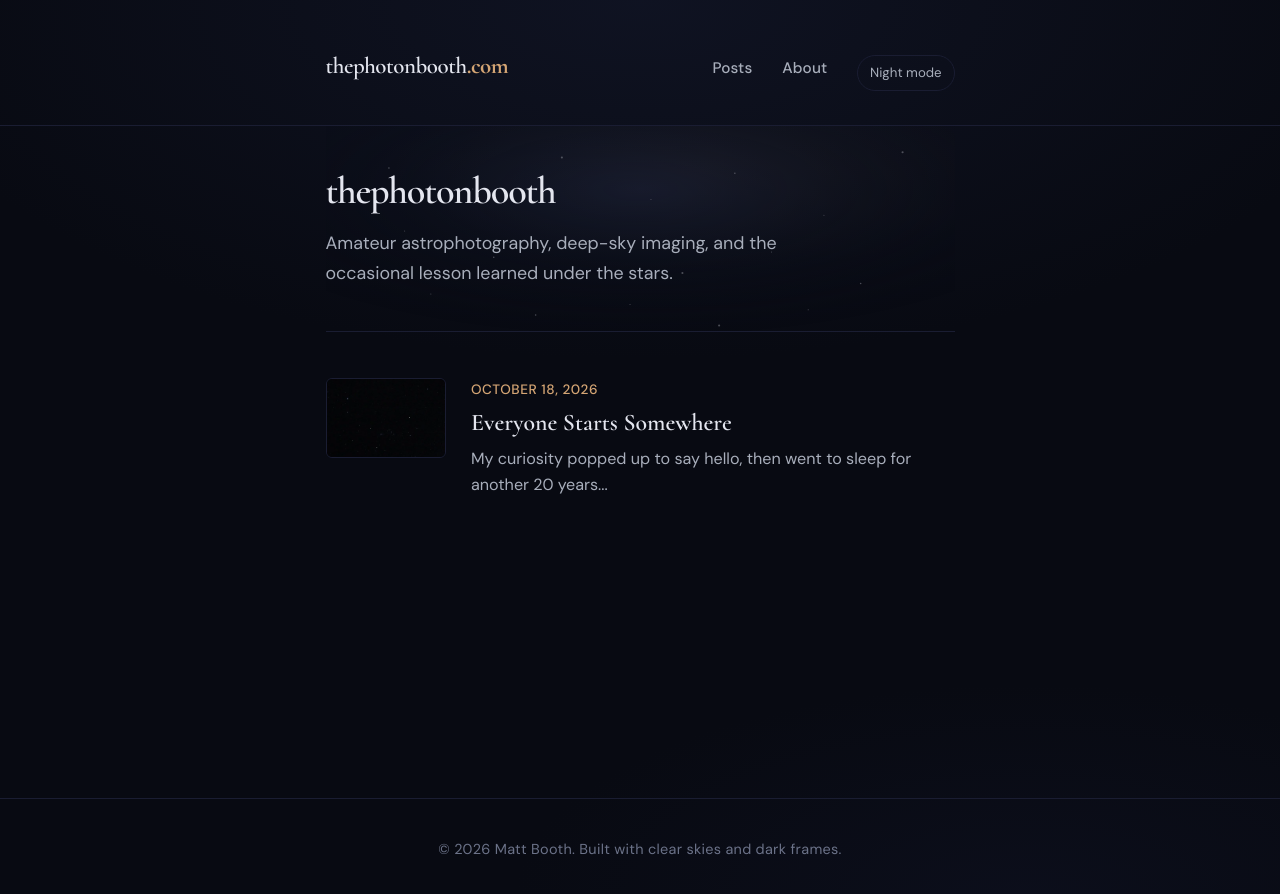
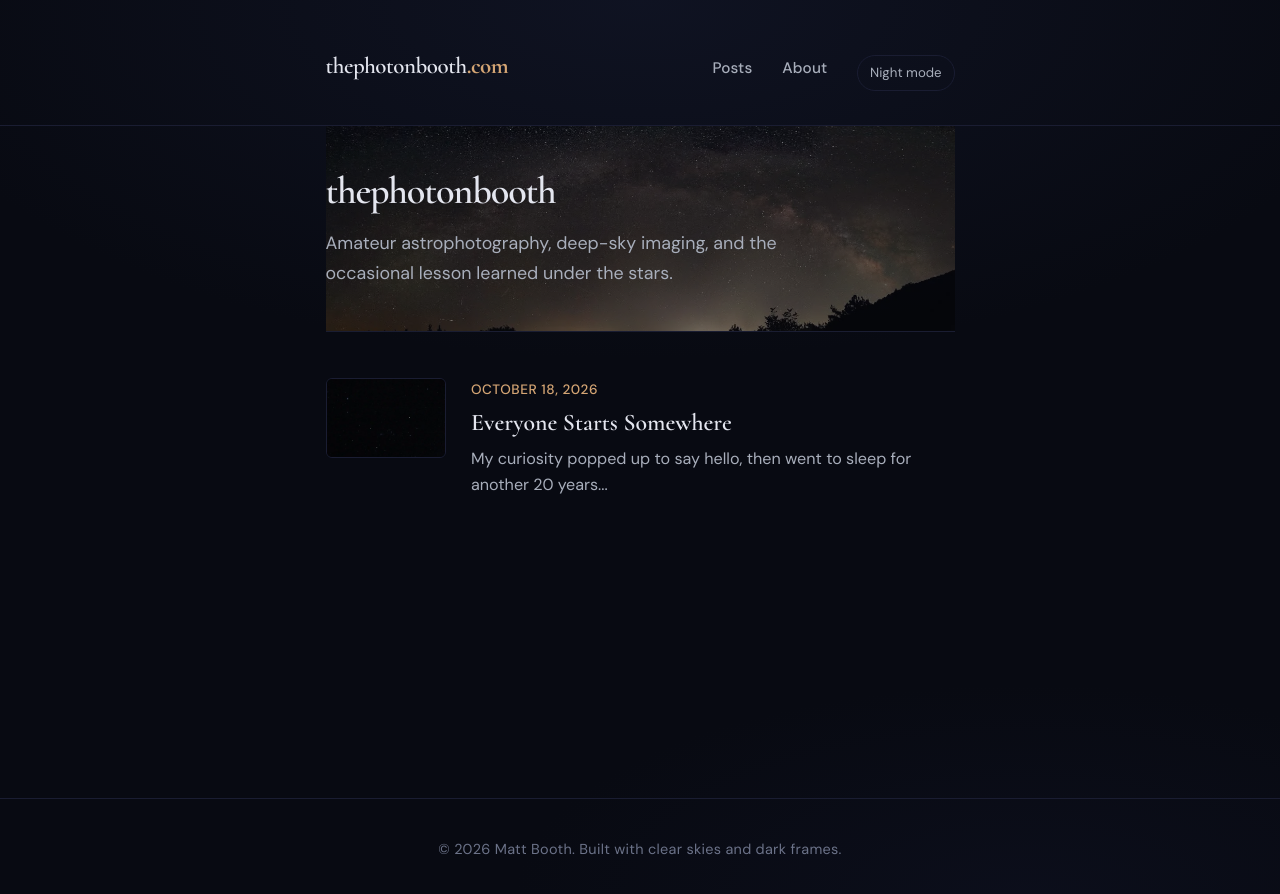
Before and after one commit to m0nkmaster/matt-booth, a Jekyll site: the page built from index.html, in a window 1280 px wide. Shown: the top 894 px of the page. Built offline with Jekyll 4.4.1, drawn with Linux system fonts in a browser that asks for light colours.

Commit message:
feat: add Milky Way homepage banner

```diff
--- a/index.html
+++ b/index.html
@@ -4,7 +4,7 @@ title: null
 ---
 <div class="hero hero-with-imagery">
   <div class="hero-bg" aria-hidden="true">
-    <img src="{{ '/assets/images/hero-stars.svg' | relative_url }}" alt="" class="hero-stars">
+    <img src="{{ '/assets/images/home/milky-way-banner.webp' | relative_url }}" alt="" class="hero-stars">
   </div>
   <div class="hero-content">
     <h1>thephotonbooth</h1>
```
Also changed, not shown: assets/images/home/milky-way-banner.webp (added).
